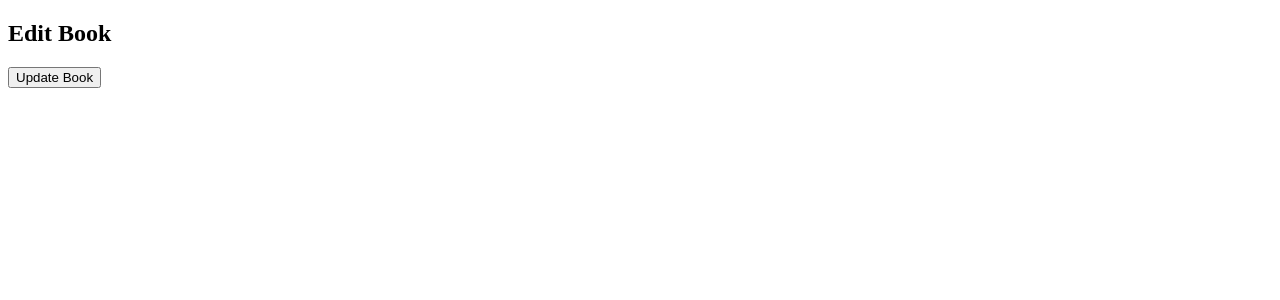
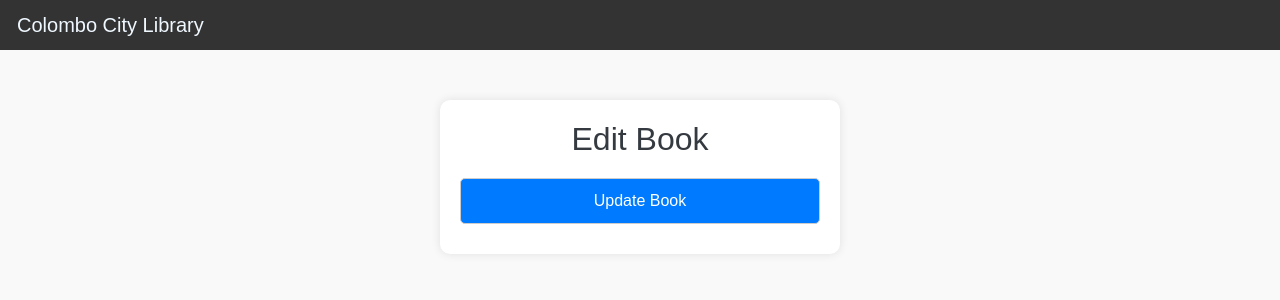
Before and after one commit to saranga97/LibraryManagemntSystem-Django-python, a Django app: template templates/edit_book.html in a window 1280 px wide. Shown: the top 300 px of the page. Run offline with Django 5.2, Linux system fonts and the light colour scheme; the template is opened without the code that fills it: values that come from a table or form of the project are taken from there, others are empty; some libraries are stand-ins or nearby versions.

Commit message:
Edit book styling added

```diff
--- a/templates/edit_book.html
+++ b/templates/edit_book.html
@@ -1,18 +1,71 @@
-<!-- library/templates/edit_book.html -->
+{% extends 'navbar.html' %}
 
+{% block content %}
 <!DOCTYPE html>
 <html lang="en">
 <head>
     <meta charset="UTF-8">
     <meta name="viewport" content="width=device-width, initial-scale=1.0">
     <title>Edit Book</title>
+    <style>
+        /* Add your custom CSS here */
+        body {
+            background-color: #f9f9f9;
+            font-family: 'Poppins', sans-serif;
+            color: #333;
+            margin: 0;
+            padding: 0;
+            height: 100vh;
+            {#display: flex;#}
+            {#justify-content: center; /* Center horizontally */#}
+            {#align-items: center; /* Center vertically */#}
+        }
+        .container {
+            background-color: #fff; /* White background for container */
+            border-radius: 10px; /* Rounded corners */
+            padding: 20px;
+            box-shadow: 0 0 10px rgba(0, 0, 0, 0.1); /* Shadow effect */
+            max-width: 400px; /* Adjust the max-width as needed */
+            margin-top: 50px;
+        }
+        h2 {
+            color: #343a40; /* Dark text color */
+            font-size: 2rem; /* Large heading size */
+            margin-bottom: 20px; /* Add some space below heading */
+            text-align: center;
+        }
+        form {
+            display: flex;
+            flex-direction: column;
+            align-items: center;
+        }
+        form input[type="text"], form button[type="submit"] {
+            width: 100%;
+            padding: 10px;
+            margin-bottom: 10px;
+            border: 1px solid #ccc;
+            border-radius: 5px;
+            box-sizing: border-box;
+        }
+        form button[type="submit"] {
+            background-color: #007bff; /* Blue background color for button */
+            color: #fff; /* White text color for button */
+            cursor: pointer;
+        }
+        form button[type="submit"]:hover {
+            background-color: #0056b3; /* Darker blue on hover */
+        }
+    </style>
 </head>
 <body>
+    <div class="container">
         <h2>Edit Book</h2>
         <form method="post">
             {% csrf_token %}
             {{ form.as_p }}
             <button type="submit">Update Book</button>
         </form>
+    </div>
 </body>
 </html>
+{% endblock %}
```
Lines whose indentation alone changed are shown as unchanged.
